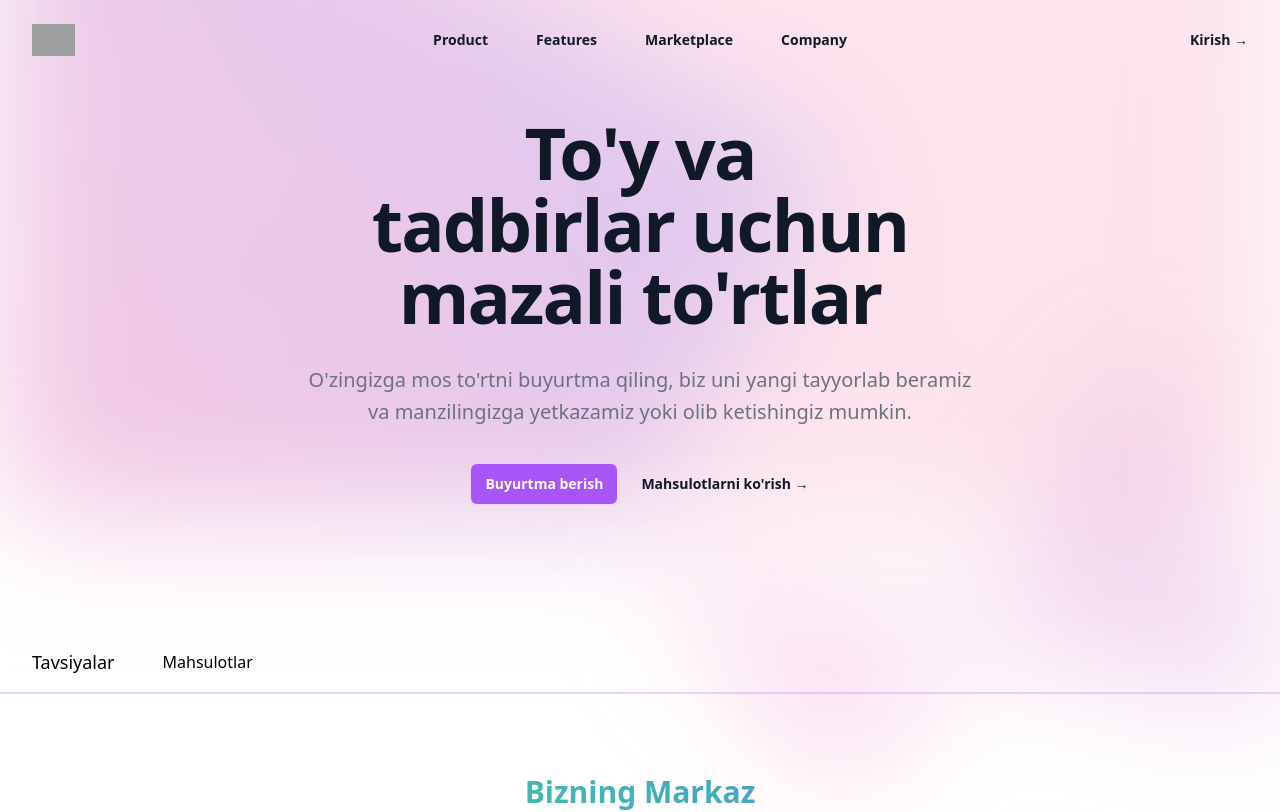
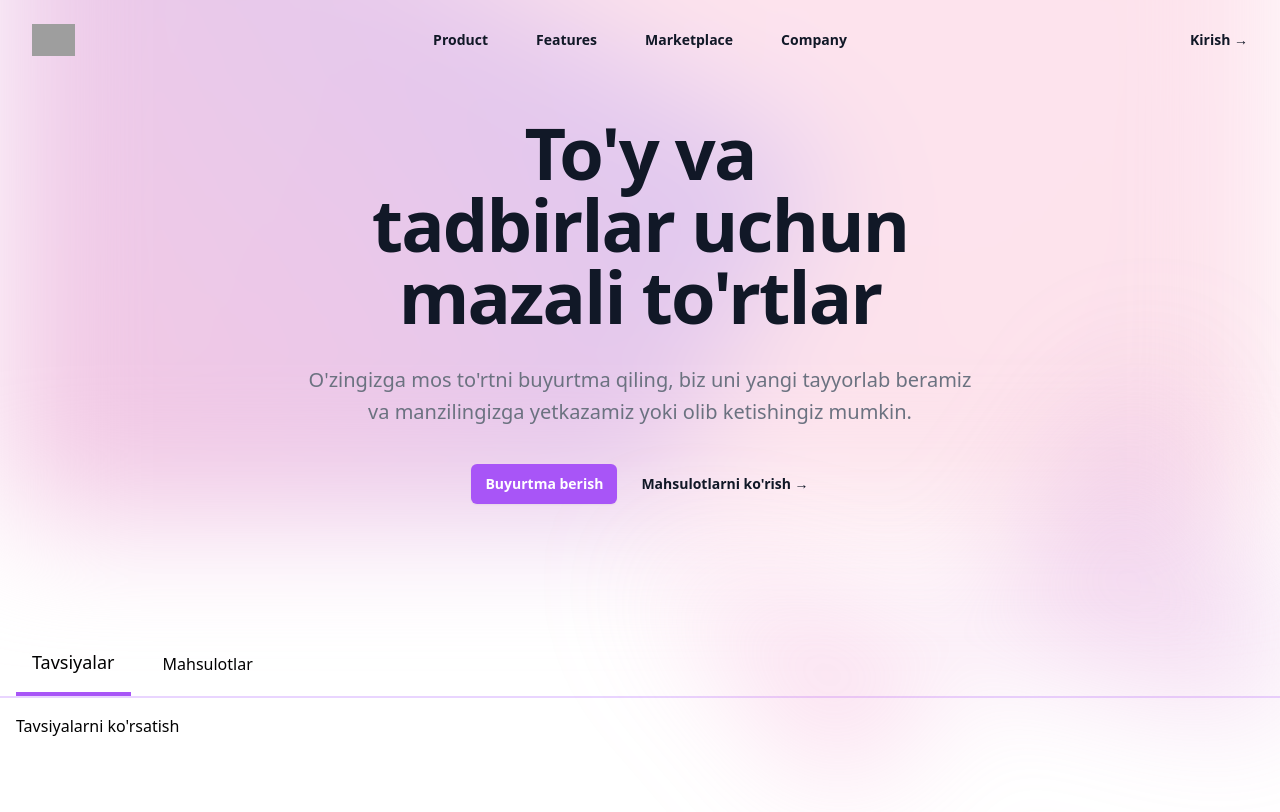
Before and after one commit to Muhammad-Devel/order-platform-3, a React (Vite) app: page / in a window 1280 px wide. Shown: the top 812 px of the page. Built offline with nearby package versions, Linux system fonts and the light colour scheme; grey boxes are pictures that could not be loaded; the HTML template or start-up script is replaced by a standard one.

Commit message:
btns products section

```diff
--- a/src/components/ProductSections.jsx
+++ b/src/components/ProductSections.jsx
@@ -1,5 +1,5 @@
 import React, { useState } from "react";
-import { Button } from "@headlessui/react";
+import ProductsBtn from "./ProductsBtn";
 
 const ProductSections = () => {
   // Holat yaratish: "featured" yoki "products" tanlanganini saqlaydi
@@ -9,13 +9,31 @@ const ProductSections = () => {
     <div className="py-8">
       {/* Bo'limlar sarlavhasi */}
       <div className="flex justify-start items-center w-full border-b-2 border-purple-200 px-4 space-x-4">
-        <button
-          className="px-4 py-4 text-bold text-lg font-medium active:border-b-4 active:border-purple-500"
-          onSubmit={alert("yo")}
+        <ProductsBtn
+          className={`px-4 py-4 text-bold text-lg font-medium ${
+            activeTab === "featured" ? "border-b-4 border-purple-500" : ""
+          }`}
+          onClick={() => setActiveTab("featured")}
         >
           Tavsiyalar
-        </button>
-        <button className="px-4 py-4">Mahsulotlar</button>
+        </ProductsBtn>
+        <ProductsBtn
+          className={`px-4 py-4 ${
+            activeTab === "products" ? "border-b-4 border-purple-500" : ""
+          }`}
+          onClick={() => setActiveTab("products")}
+        >
+          Mahsulotlar
+        </ProductsBtn>
+      </div>
+
+      {/* Faol bo'lim ko'rsatiladi */}
+      <div className="mt-4 px-4">
+        {activeTab === "featured" ? (
+          <p>Tavsiyalarni ko'rsatish</p>
+        ) : (
+          <p>Mahsulotlar ro'yhati</p>
+        )}
       </div>
     </div>
   );
--- a/src/components/ProductsBtn.jsx
+++ b/src/components/ProductsBtn.jsx
@@ -1,7 +1,7 @@
 import React from "react";
 
 // Button komponenti: tugmaga props orqali text, onClick funksiyasi va className (stil) berish mumkin.
-const Button = ({ children, onClick, className, type = "button" }) => {
+const ProductsBtn = ({ children, onClick, className, type = "button" }) => {
   return (
     <button className={className} onClick={onClick} type={type}>
       {children}
@@ -9,4 +9,4 @@ const Button = ({ children, onClick, className, type = "button" }) => {
   );
 };
 
-export default Button;
+export default ProductsBtn;
```
